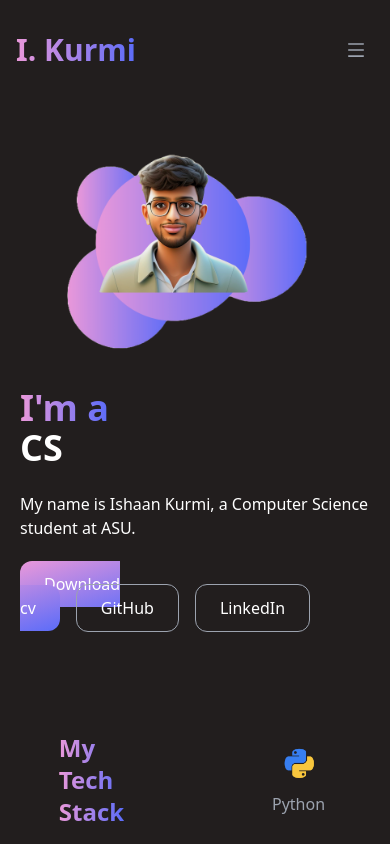
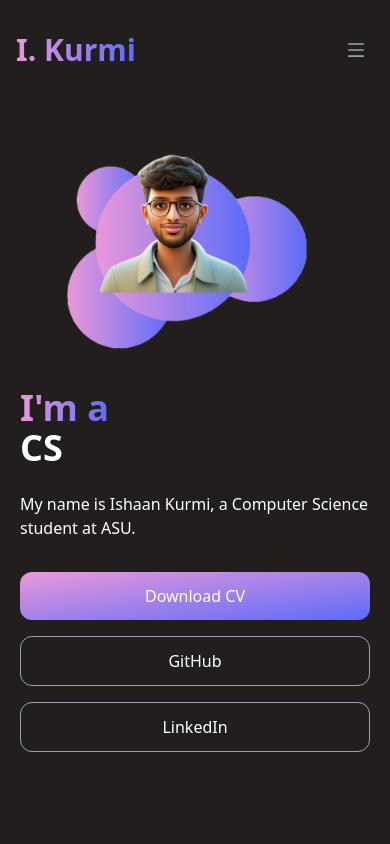
Before and after one commit to Ishaan149/Portfolio, a React (Create React App) app: page / in a window 390 px wide. Shown: the top 844 px of the page. Built offline with nearby package versions, Linux system fonts and the light colour scheme.

Commit message:
Changed Download CV button for mobile

```diff
--- a/src/components/Hero.jsx
+++ b/src/components/Hero.jsx
@@ -34,29 +34,35 @@ const Hero = () => {
             My name is Ishaan Kurmi, a Computer Science student at ASU.
             </p>
 
-            <div className='my-8'>
-                <a href='https://drive.google.com/uc?export=download&id=1dA7I8GGzdf4PJ4EpDiOeQh69IT0Xc8HY
-                    ' className='px-6 py-3 w-full rounded-xl mr-4
-                                    bg-gradient-to-br from-[#ea98da] to-[#5b6cf9] text-white'>
-                    Download cv
+            <div className='my-8 flex flex-col sm:flex-row items-center sm:items-start gap-4'>
+                <a
+                    href='https://drive.google.com/uc?export=download&id=1dA7I8GGzdf4PJ4EpDiOeQh69IT0Xc8HY'
+                    className='px-6 py-3 rounded-xl bg-gradient-to-br from-[#ea98da] to-[#5b6cf9] text-white
+                        w-full sm:w-auto block sm:inline-block text-center sm:mr-4'>
+                    Download CV
                 </a>
 
-                <a href='https://github.com/Ishaan149'
-                target="_blank"
-                rel="noopener noreferrer"
-                className='px-6 py-3 w-full rounded-xl mr-4 border border-gray-400 hover:bg-gradient-to-br from-[#ea98da] to-[#5b6cf9] text-white hover:border-none'>
 
-                        GitHub
+                <a
+                    href='https://github.com/Ishaan149'
+                    target="_blank"
+                    rel="noopener noreferrer"
+                    className='px-6 py-3 w-full sm:w-auto rounded-xl border border-gray-400
+                            hover:bg-gradient-to-br from-[#ea98da] to-[#5b6cf9] text-white
+                            hover:border-none text-center'>
+                    GitHub
                 </a>
 
-                <a href='https://www.linkedin.com/in/ishaan-kurmi-35ab92290'
-                target="_blank"
-                rel="noopener noreferrer"
-                className='px-6 py-3 w-full rounded-xl mr-4 border border-gray-400 hover:bg-gradient-to-br from-[#ea98da] to-[#5b6cf9] text-white hover:border-none'>
-                        LinkedIn
+                <a
+                    href='https://www.linkedin.com/in/ishaan-kurmi-35ab92290'
+                    target="_blank"
+                    rel="noopener noreferrer"
+                    className='px-6 py-3 w-full sm:w-auto rounded-xl border border-gray-400
+                            hover:bg-gradient-to-br from-[#ea98da] to-[#5b6cf9] text-white
+                            hover:border-none text-center'>
+                    LinkedIn
                 </a>
             </div>
-
         </div>
     </div>
   )
```
